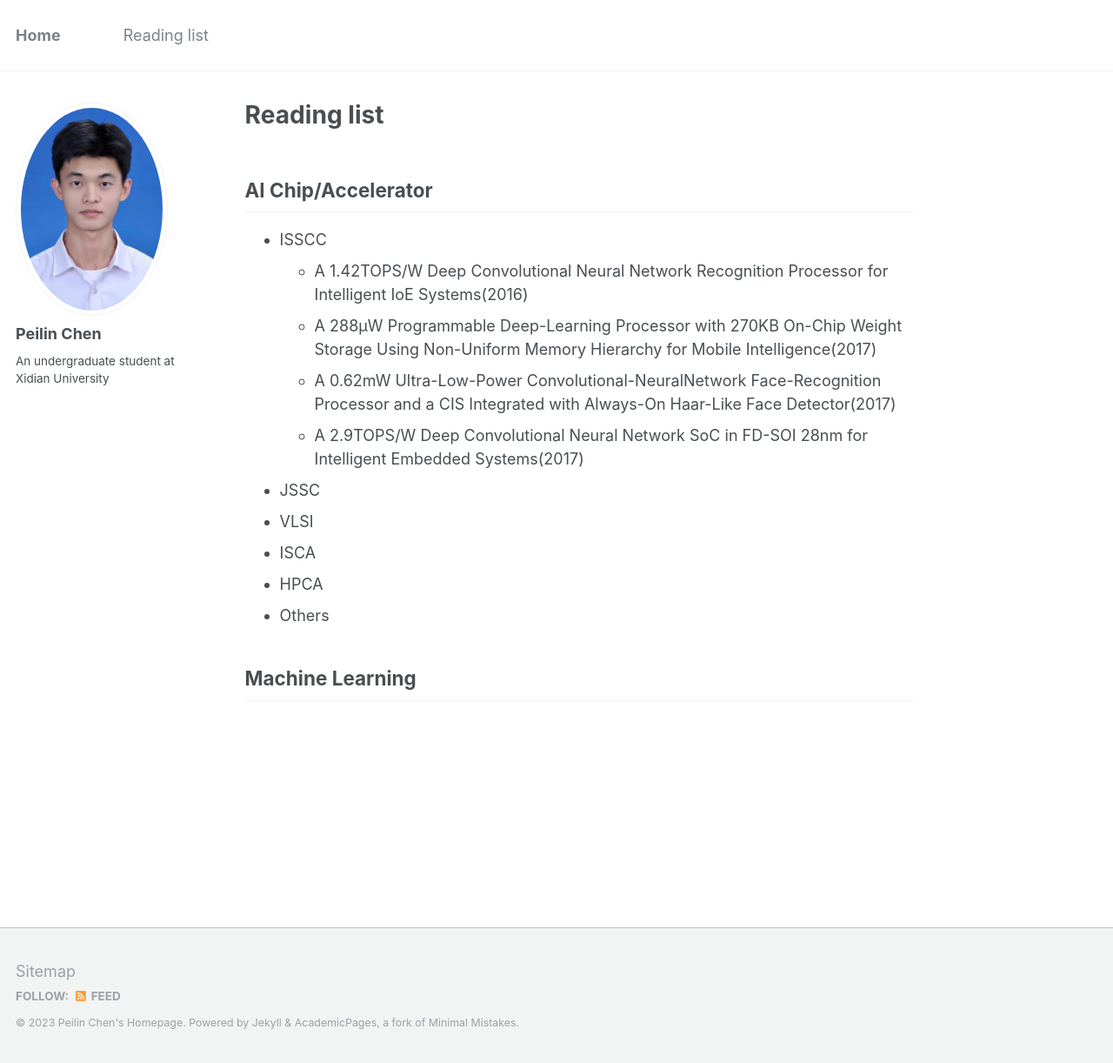
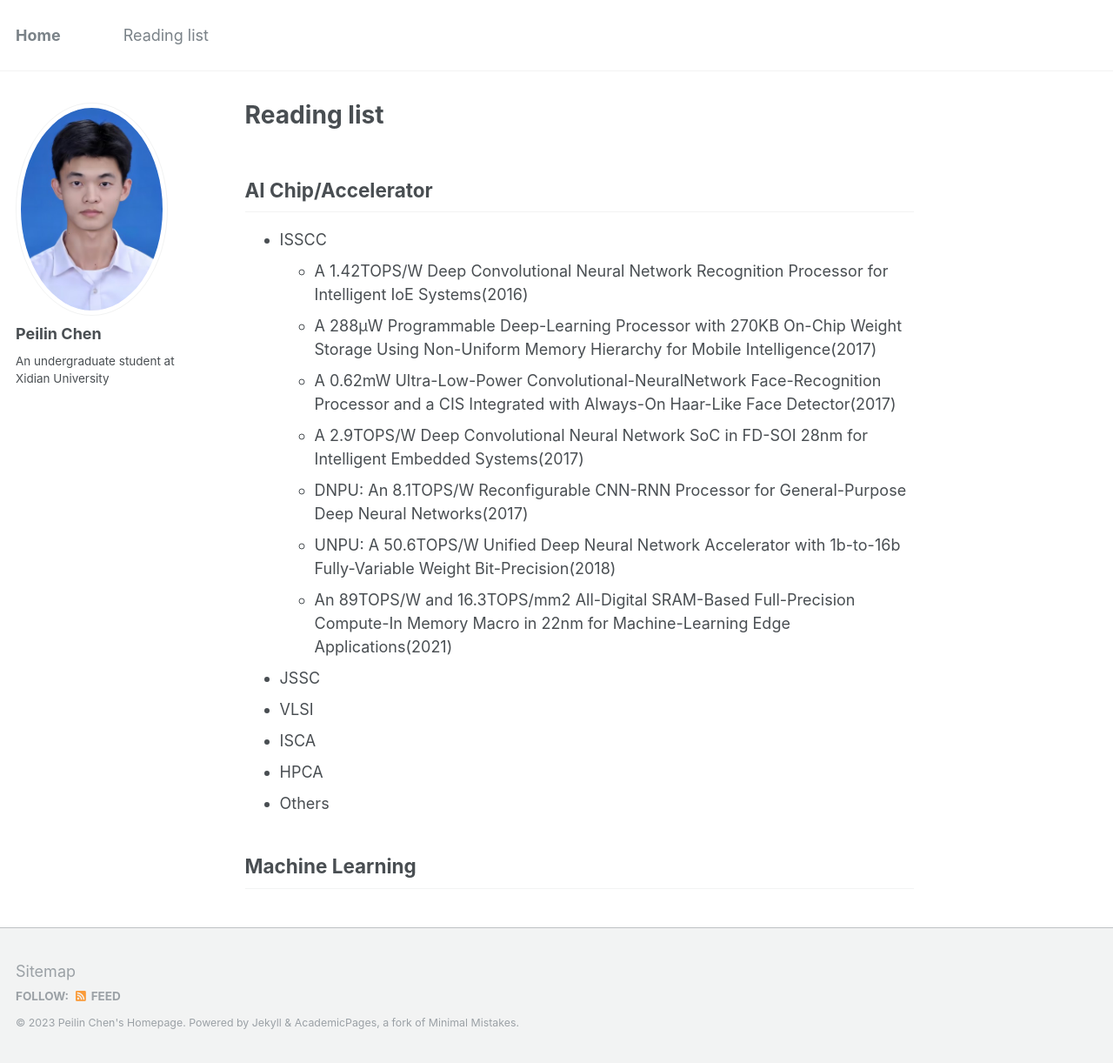
Before and after one commit to peilin-chen/peilin-chen.github.io, a Jekyll site: the page built from _pages/reading list.md, in a window 1280 px wide and 1222 px high. Shown: the whole window at 87% size. Built offline with Jekyll 4.4.1, drawn with Linux system fonts in a browser that asks for light colours.

Commit message:
Update reading list.md

```diff
--- a/_pages/reading list.md
+++ b/_pages/reading list.md
@@ -11,6 +11,9 @@ author_profile: true
   - A 288μW Programmable Deep-Learning Processor with 270KB On-Chip Weight Storage Using Non-Uniform Memory Hierarchy for Mobile Intelligence(2017)
   - A 0.62mW Ultra-Low-Power Convolutional-NeuralNetwork Face-Recognition Processor and a CIS Integrated with Always-On Haar-Like Face Detector(2017)
   - A 2.9TOPS/W Deep Convolutional Neural Network SoC in FD-SOI 28nm for Intelligent Embedded Systems(2017)
+  - DNPU: An 8.1TOPS/W Reconfigurable CNN-RNN Processor for General-Purpose Deep Neural Networks(2017)
+  - UNPU: A 50.6TOPS/W Unified Deep Neural Network Accelerator with 1b-to-16b Fully-Variable Weight Bit-Precision(2018)
+  - An 89TOPS/W and 16.3TOPS/mm2 All-Digital SRAM-Based Full-Precision Compute-In Memory Macro in 22nm for Machine-Learning Edge Applications(2021)
 * JSSC
 * VLSI
 * ISCA
```
